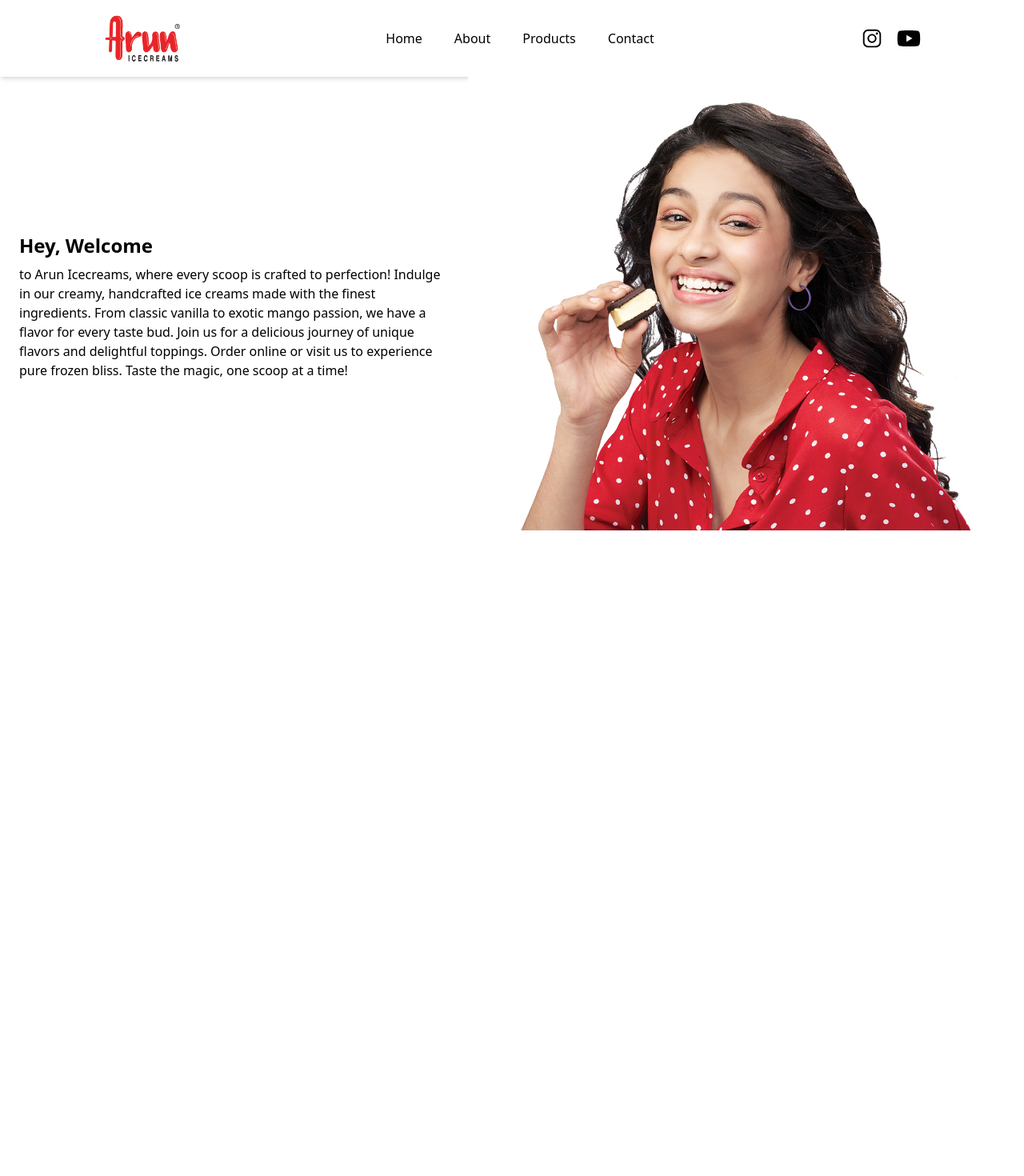
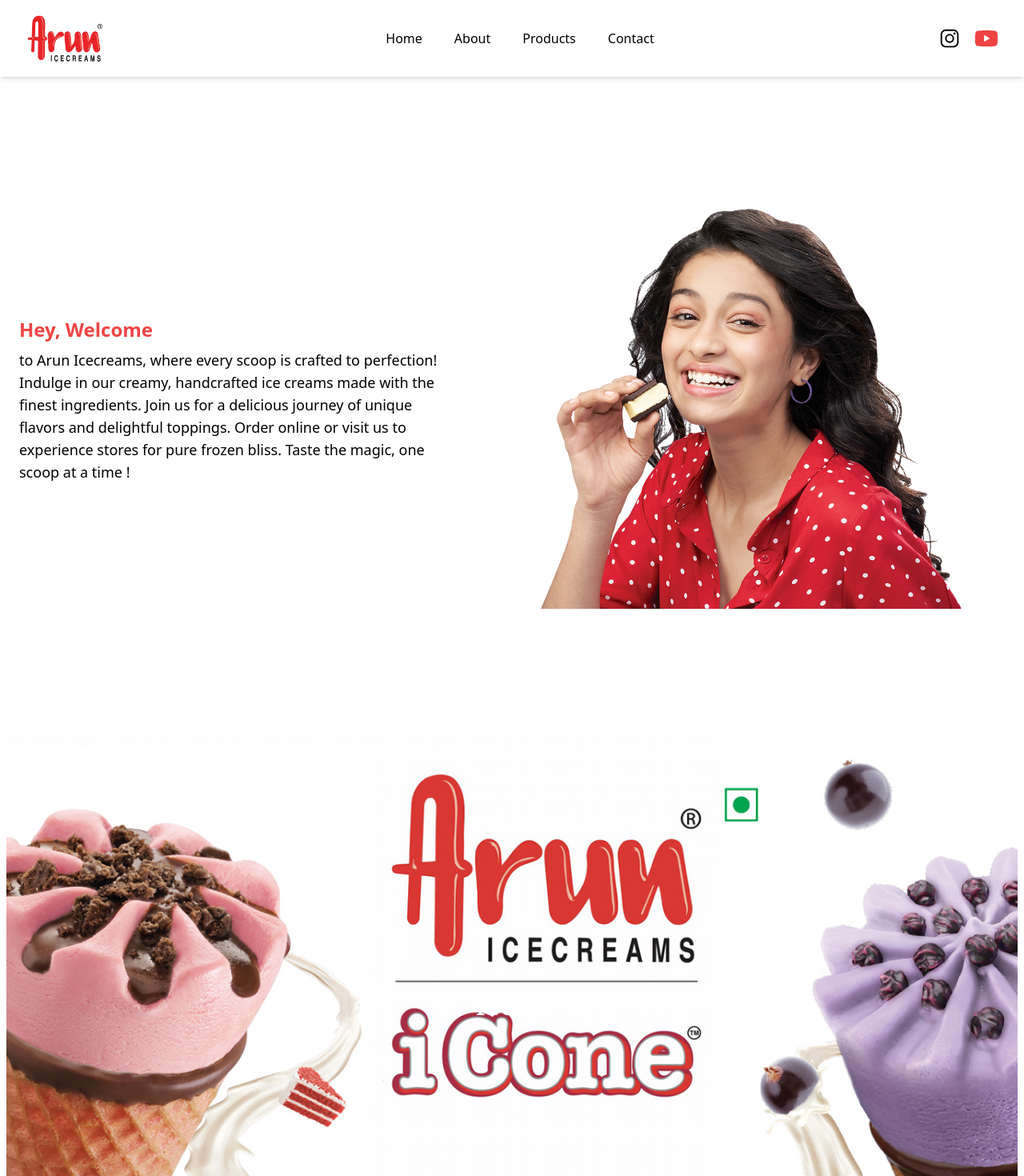
Before and after one commit to naveensivakumar14/Arun-icecream-clone, a React (Vite) app: page / in a window 1280 px wide. Shown: the top 1470 px of the page at 80% size. Before the commit the page ends 800 px from the top, so only its background shows below. Built offline with nearby package versions, Linux system fonts and the light colour scheme.

Commit message:
slider updated on 13jan25

```diff
--- a/src/App.jsx
+++ b/src/App.jsx
@@ -4,6 +4,7 @@
 
 import Navbar from './components/Navbar'
 import Herotop from './components/Herotop'
+import Slider from './components/banner'
 
 
 
@@ -14,7 +15,7 @@ function App() {
     <>
      <Navbar/>
      <Herotop/>
-
+    <Slider/>
     </>
   )
 }
--- /dev/null
+++ b/src/components/Banner.jsx
@@ -0,0 +1,60 @@
+import React, { useState, useEffect } from "react";
+import bIbar from "../assets/images/banner-ibar.jpg";
+import bIcone from "../assets/images/banner-icone.jpg";
+import btubs from "../assets/images/banner-tubs.jpg";
+import bSand from "../assets/images/banner-sandwich.jpg";
+
+const slides = [
+  {
+    id: 1,
+    title: "Ibar",
+    img: bIbar,
+  },
+  {
+    id: 2,
+    title: "Icons",
+    img: bIcone,
+  },
+  {
+    id: 3,
+    title: "Tubs",
+    img: btubs,
+  },
+  {
+    id: 4,
+    title: "Sandwich",
+    img: bSand,
+  },
+];
+
+function Slider() {
+  const [currentIndex, setCurrentIndex] = useState(0);
+
+  const nextSlide = () => {
+    setCurrentIndex((prevIndex) => (prevIndex + 1) % slides.length);
+  };
+
+  useEffect(() => {
+    const interval = setInterval(nextSlide, 5000); // Change slide every 5 seconds
+    return () => clearInterval(interval); // Cleanup interval on component unmount
+  }, []);
+
+  return (
+    <div className="relative w-full h-44 md:h-[90vh] md:px-2  md:py-6 overflow-hidden rounded-lg shadow-lg">
+      {/* Slide Content */}
+      <div
+        className="w-full h-full flex flex-col items-center justify-center text-center transition-all duration-500 ease-in-out"
+        style={{
+          backgroundImage: `url(${slides[currentIndex].img})`,
+          backgroundSize: "cover",
+          backgroundPosition: "center",
+        }}
+      >
+        {/* Slide Title */}
+        <h2 className="text-white text-2xl md:text-4xl">{slides[currentIndex].title}</h2>
+      </div>
+    </div>
+  );
+}
+
+export default Slider;
--- a/src/components/Herotop.jsx
+++ b/src/components/Herotop.jsx
@@ -8,17 +8,16 @@ function Herotop(){
 
 
     return(
-        <div className=" flex justify-around items-center">
-            <div className="p-6 w-3/4">
-            <h1 className="text-2xl font-bold py-2">Hey, Welcome</h1>
-            <p className="  border-none rounded-sm ">
-                to Arun Icecreams, where every scoop is crafted to perfection! Indulge in our creamy, handcrafted ice creams made with the finest ingredients. From classic vanilla to exotic mango passion, we have a flavor for every taste bud. Join us for a delicious journey of unique flavors and delightful toppings. Order online or visit us to experience pure frozen bliss. Taste the magic, one scoop at a time!
+        <div className="md:h-screen md:flex justify-around items-center">
+            <div className="p-6 md:w-1/2">
+            <h1 className="text-2xl md:text-left text-center text-red-500 font-bold md:py-2">Hey, Welcome</h1>
+            <p className=" md:text-left md:text-lg md:p-0 text-justify p-4 border-none rounded-sm ">
+                to Arun Icecreams, where every scoop is crafted to perfection! Indulge in our creamy, handcrafted ice creams made with the finest ingredients. Join us for a delicious journey of unique flavors and delightful toppings. Order online or visit us to experience stores for pure frozen bliss. Taste the magic, one scoop at a time !
             </p>
             </div>
-            <div className="" >
-            <img className="h-1/2" src={banner} alt="banner" />
+            <div className="m-4" >
+                <img className="md:w-[700px]" src={banner} alt="" />
             </div>
-
         </div>
     )
 
--- a/src/components/Navbar.jsx
+++ b/src/components/Navbar.jsx
@@ -13,7 +13,7 @@ function Navbar() {
 
     return (
         <>
-            <div className="bg-white flex justify-around shadow-md items-center">
+            <div className="bg-white flex justify-between shadow-md items-center px-8">
                 <div className="size-24 flex items-center">
                     <img src={logo} alt="logo" />
                 </div>
@@ -29,7 +29,7 @@ function Navbar() {
                 {/* React Icons */}
                 <div className="md:flex hidden space-x-4">
                     <IoLogoInstagram size={30} />
-                    <FaYoutube size={30} />
+                    <FaYoutube size={30} className='text-red-500' />
                 </div>
                 <div className="md:hidden flex items-center">
                     <button onClick={handleNav}>
```
